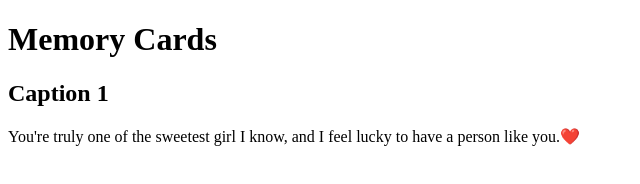
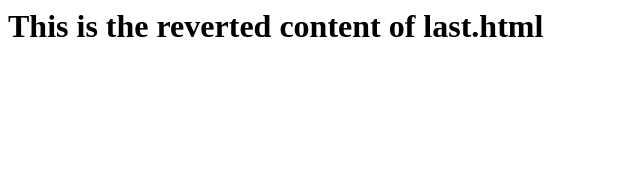
Before and after one commit to haribhadurshing/tejuuu, a plain HTML site: page last.html in a window 1280 px wide. Shown: the whole page, without its empty margins (0-640 px from the left). Drawn offline with Linux system fonts and the light colour scheme.

Commit message:
Revert last commit changes to last.html

```diff
--- a/last.html
+++ b/last.html
@@ -1,15 +1,8 @@
-<!DOCTYPE html>
-<html lang="en">
-<head>
-    <meta charset="UTF-8">
-    <meta name="viewport" content="width=device-width, initial-scale=1.0">
-    <title>Last</title>
-</head>
-<body>
-    <h1>Memory Cards</h1>
-    <div class="memory-card">
-        <h2>Caption 1</h2>
-        <p>You're truly one of the sweetest girl I know, and I feel lucky to have a person like you.❤️</p>
-    </div>
-</body>
+<html>
+    <head>
+        <title>Last Page Reverted</title>
+    </head>
+    <body>
+        <h1>This is the reverted content of last.html</h1>
+    </body>
 </html>
```
